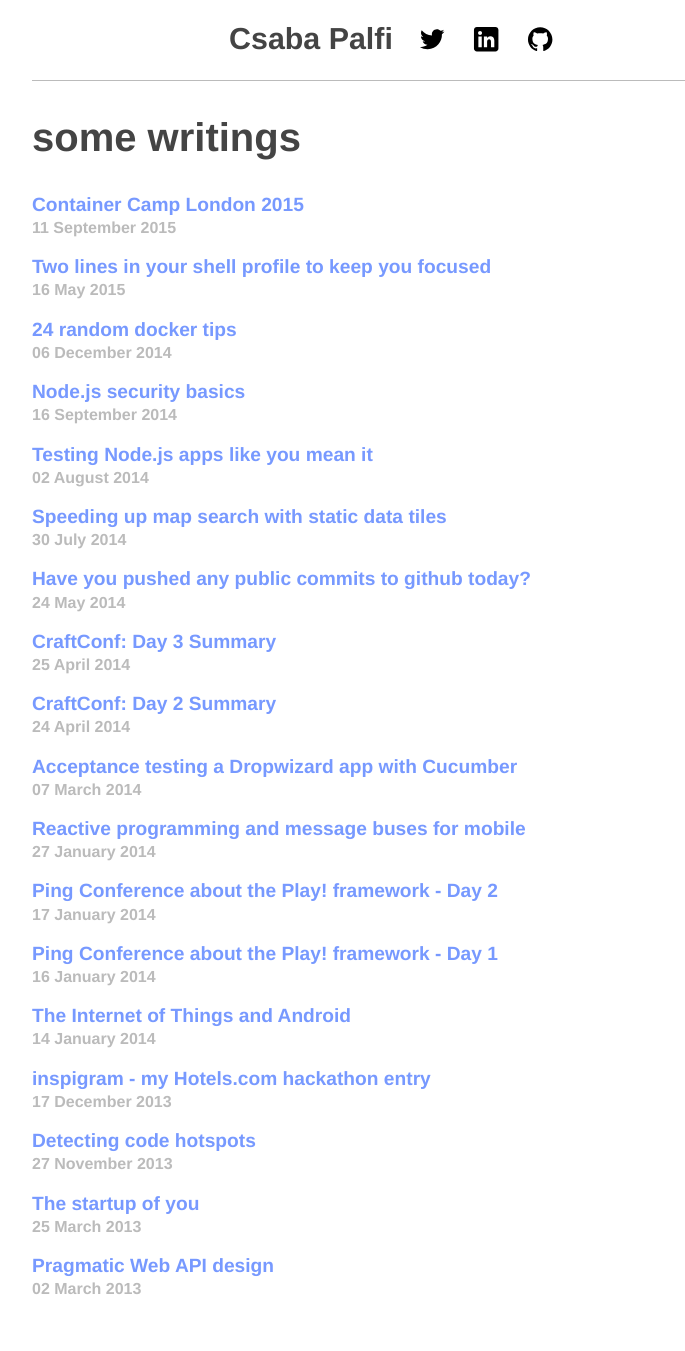
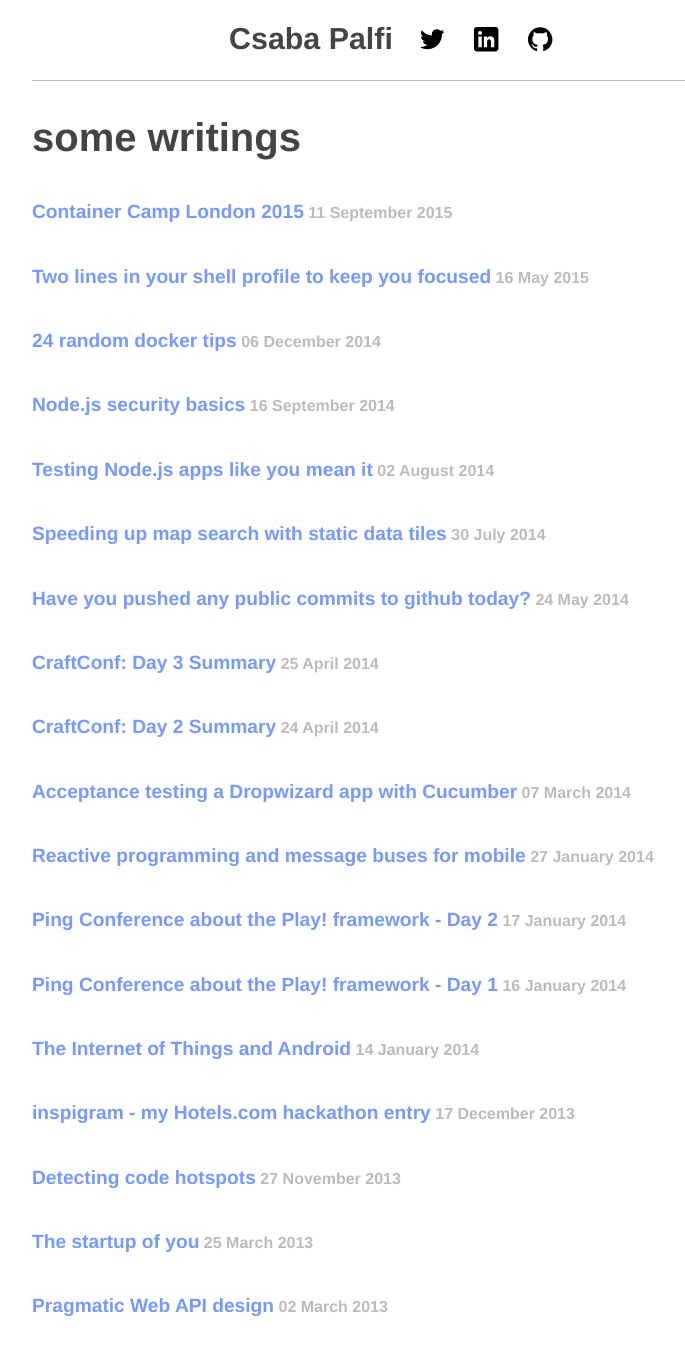
Before and after one commit to dublado/csabapalfi.github.io, a Jekyll site: the page built from index.html, in a window 1280 px wide. Shown: the whole page, without its empty margins (248-933 px from the left). Built offline with Jekyll 4.4.1, drawn with Linux system fonts in a browser that asks for light colours; Markdown is read by kramdown in place of the engine named in the settings.

Commit message:
better alignment for dates
Signed-off-by: Csaba Palfi <csaba@palfi.me>

```diff
--- a/_includes/styles/main.scss
+++ b/_includes/styles/main.scss
@@ -111,14 +111,16 @@ header {
   & .post-title {
     margin-bottom: 0;
     font-size: 1.2em;
+    display: inline-block;
   }
-  & .post:first-child {
-    margin-top: 2em;
+  & .post {
+    margin-top: 1.5em;
   }
 }
 /* Post date */
 time {
   color: $secondary-color;
+  white-space: nowrap;
 }
 /* Small Screens */
 @media only screen and (max-width: 800px) {
```
